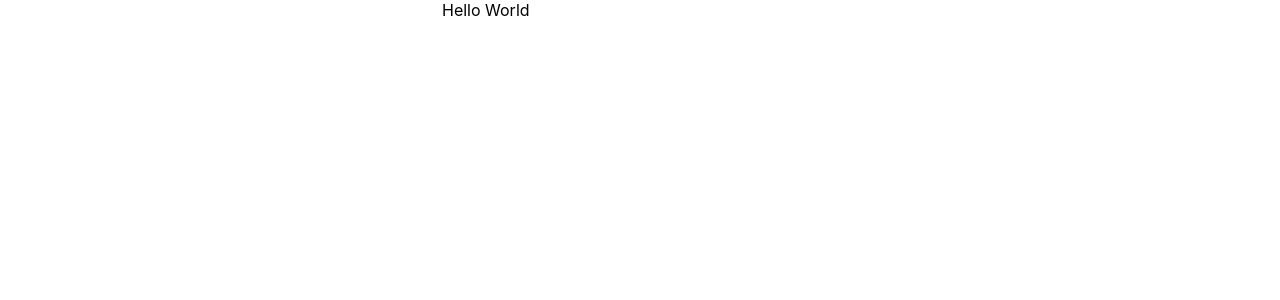
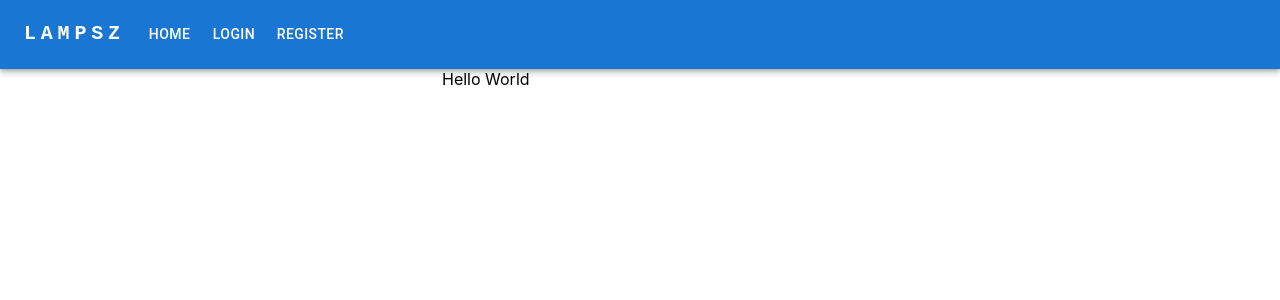
Before and after one commit to dcsil/Lampsz-App, a React (Create React App) app in the folder client/: page / in a window 1280 px wide. Shown: the top 300 px of the page. Built offline with nearby package versions, Linux system fonts and the light colour scheme.

Commit message:
added nav bar to all pages

```diff
--- a/client/src/App.tsx
+++ b/client/src/App.tsx
@@ -2,12 +2,14 @@
 import { createTheme, ThemeProvider } from '@mui/material/styles';
 import Routes from './components/Routes';
 import Container from '@mui/material/Container';
+import Nav from './components/Nav';
 
 const theme = createTheme();
 
 function App() {
   return (
     <ThemeProvider theme={theme}>
+      <Nav/>
       <Container component="main" maxWidth="xs">
         <Routes/>
       </Container>
--- /dev/null
+++ b/client/src/components/Nav.tsx
@@ -0,0 +1,87 @@
+import { IconButton, Menu, MenuItem, Toolbar, Typography } from "@mui/material";
+import AppBar from "@mui/material/AppBar";
+import Container from "@mui/material/Container"
+import Box from '@mui/material/Box';
+import MenuIcon from '@mui/icons-material/Menu';
+import * as React from 'react';
+import Button from '@mui/material/Button';
+import { StyledTitle } from './StyledTitle';
+
+
+const pages = [
+  { name: 'Home', href: '/' },
+  { name: 'Login', href: '/login' },
+  { name: 'Register', href: '/signup' },
+]
+
+
+export default function Nav() {
+  const [anchorElNav, setAnchorElNav] = React.useState<null | HTMLElement>(null);
+
+  const handleOpenNavMenu = (event: React.MouseEvent<HTMLElement>) => {
+    setAnchorElNav(event.currentTarget);
+  };
+
+  const handleCloseNavMenu = () => {
+    setAnchorElNav(null);
+  };
+
+  return (
+    <AppBar position="static">
+      <Container maxWidth="xl">
+        <Toolbar disableGutters>
+
+          <StyledTitle isLg={true}/>
+          <Box sx={{ flexGrow: 1, display: { xs: 'flex', md: 'none' } }}>
+            <IconButton
+              size="large"
+              onClick={handleOpenNavMenu}
+              color="inherit"
+            >
+              <MenuIcon/>
+            </IconButton>
+            <Menu
+              id="menu-appbar"
+              anchorEl={anchorElNav}
+              anchorOrigin={{
+                vertical: 'bottom',
+                horizontal: 'left',
+              }}
+              keepMounted
+              transformOrigin={{
+                vertical: 'top',
+                horizontal: 'left',
+              }}
+              open={Boolean(anchorElNav)}
+              onClose={handleCloseNavMenu}
+              sx={{
+                display: { xs: 'block', md: 'none' },
+              }}
+            >
+              {pages.map((page) => (
+                <MenuItem key={page.name} href={page.href} onClick={handleCloseNavMenu}>
+                  <Typography textAlign="center">{page.name}</Typography>
+                </MenuItem>
+              ))}
+            </Menu>
+          </Box>
+
+          {/* Nav display for smaller screens */}
+          <StyledTitle isLg={false}/>
+          <Box sx={{ flexGrow: 1, display: { xs: 'none', md: 'flex' } }}>
+            {pages.map((page) => (
+              <Button
+                key={page.name}
+                href={page.href}
+                onClick={handleCloseNavMenu}
+                sx={{ my: 2, color: 'white', display: 'block' }}
+              >
+                {page.name}
+              </Button>
+            ))}
+          </Box>
+        </Toolbar>
+      </Container>
+    </AppBar>
+  )
+}
--- /dev/null
+++ b/client/src/components/StyledTitle.tsx
@@ -0,0 +1,32 @@
+import { Typography } from '@mui/material';
+import * as React from 'react';
+
+interface Props {
+  isLg?: boolean
+}
+
+
+export function StyledTitle({ isLg = true }: Props) {
+  const sx = {
+    mr: 2,
+    display: isLg ? { xs: 'none', md: 'flex' } : { xs: 'flex', md: 'none' },
+    flexGrow: isLg ? 0 : 1,
+    fontFamily: 'monospace',
+    fontWeight: 700,
+    letterSpacing: '.3rem',
+    color: 'inherit',
+    textDecoration: 'none',
+  };
+
+  return (
+    <Typography
+      variant={isLg ? "h6" : "h5"}
+      noWrap
+      component="a"
+      href="/"
+      sx={sx}
+    >
+      LAMPSZ
+    </Typography>
+  )
+}
```
